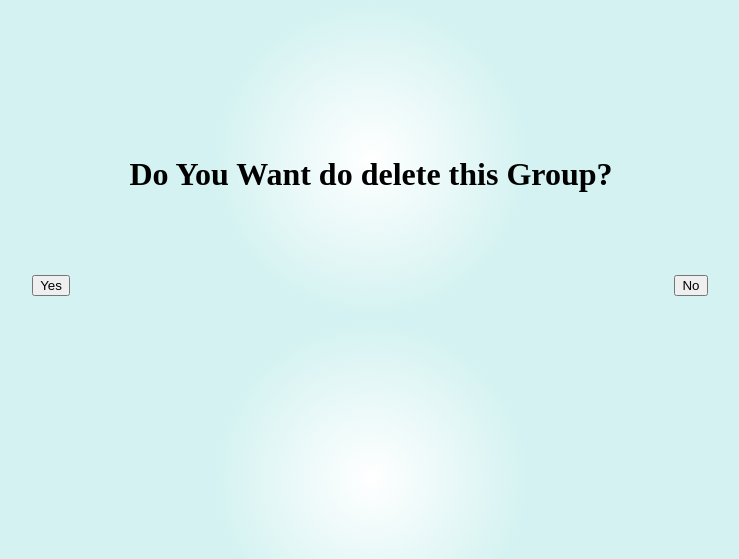
After one commit to Elewis97/PhotoDump, a Python web app: template templates/delete.html in a window 1280 px wide. The commit adds this page. Shown: the top 559 px of the page, without its empty margins (269-1008 px from the left). Run offline with Jinja, Linux system fonts and the light colour scheme; the template is opened without the code that fills it, so the values that code supplies are empty.

Commit message:
Elle: I GIVE UPgit statusgit status

```diff
--- /dev/null
+++ b/stylesheets/delete.css
@@ -0,0 +1,20 @@
+h1 {
+  text-align: center;
+  padding: 3%;
+}
+
+.answer {
+  display: flex;
+  justify-content: space-between;
+  text-shadow: none;
+  align-items: center;
+  align-content: center;
+}
+
+.buttons {
+  width: 70%;
+  padding: 10px;
+  margin: 1%;
+  text-align: center;
+  border-radius: 25px;
+}
--- /dev/null
+++ b/templates/delete.html
@@ -0,0 +1,28 @@
+<!doctype html>
+<html>
+<head>
+  <link rel = "stylesheet" type = "text/css" href="../stylesheets/welcome.css">
+  <link rel = "stylesheet" type = "text/css" href="/stylesheets/delete.css">
+  <link href='http://fonts.googleapis.com/css?family=Raleway' rel='stylesheet'
+   type='text/css'>
+   <title>PhotoDump</title>
+</head>
+
+
+<body>
+  <h1> Do You Want do delete this Group?</h1>
+
+  <div class='answer'>
+
+    <form class='buttons' action="/newsfeed" method="GET">
+      <button type="submit">Yes</button>
+    </form>
+
+    <form class='buttons' action="/newsfeed">
+      <button type="submit">No</button>
+    </form>
+
+  </div>
+
+</body>
+</html>
```
Also changed, not shown: main.py (+20 -1 lines), templates/group.html (+6 -5 lines).
